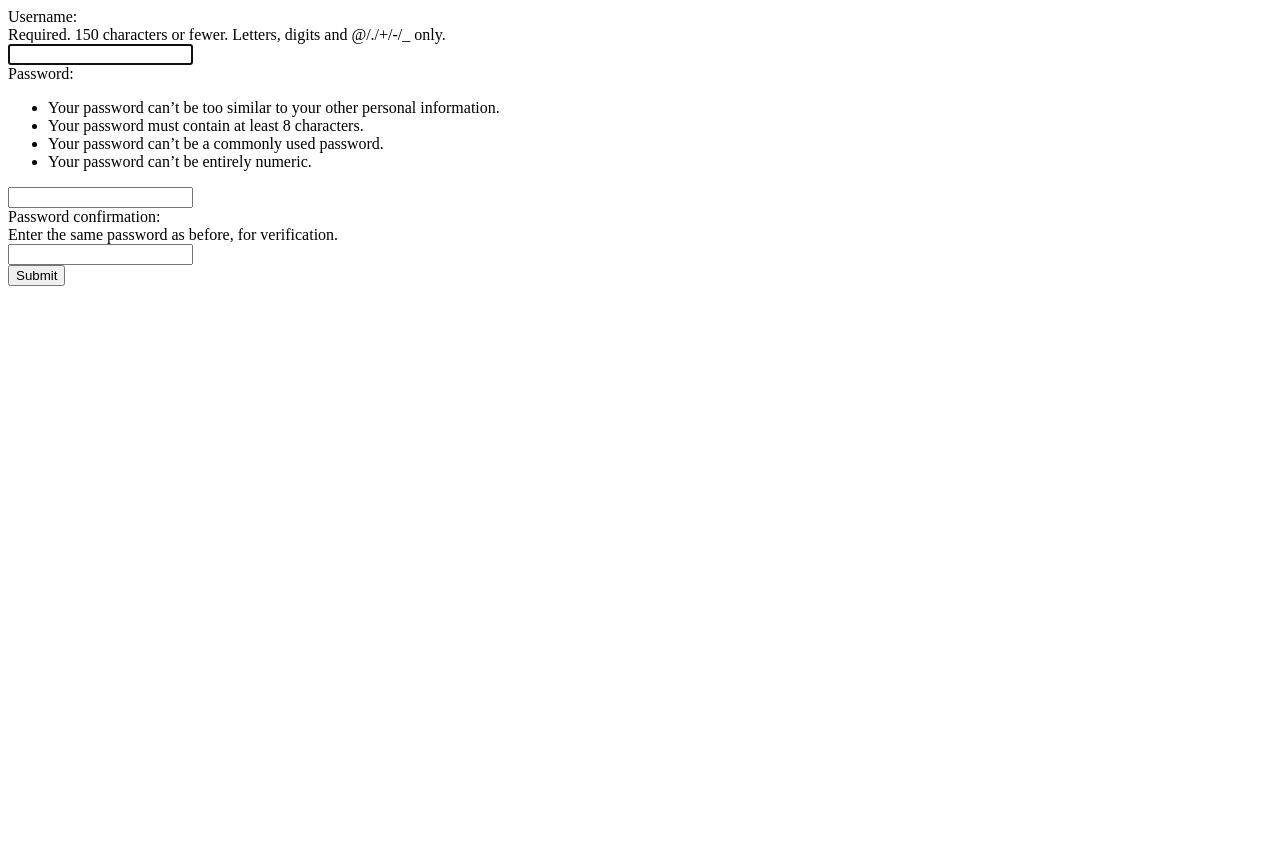
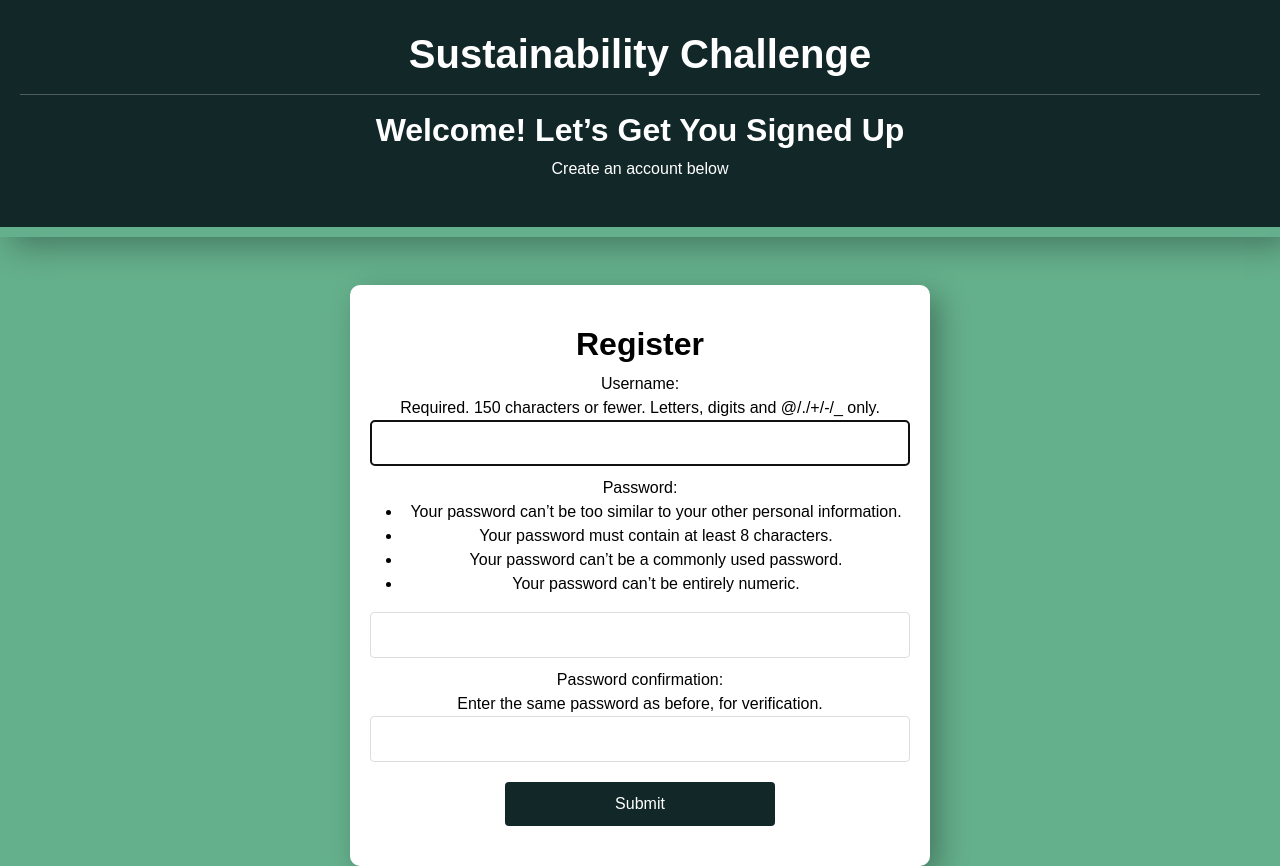
Before and after one commit to harrymcrae/engineering-project, a Django app: page /accounts/register/ in a window 1280 px wide. Before the commit the page ends 286 px from the top, so only its background shows below. Run offline with Django 5.2, Linux system fonts and the light colour scheme.

Commit message:
Adding Registration Page and Start of Dashboard Page
Adding Fully Functional Registration page that matches the theme of the login page. Also adding a start layout of the dashboard (which is in early development)

```diff
--- a/accounts/templates/registration/register.html
+++ b/accounts/templates/registration/register.html
@@ -1,5 +1,85 @@
-<form method=POST>
-    {% csrf_token %}
-    {{form}}
-    <button type="submit">Submit</button>
-</form>
+<!DOCTYPE html>
+<html lang="en">
+<head>
+    <meta charset="UTF-8">
+    <meta name="viewport" content="width=device-width, initial-scale=1.0">
+    <title>Sustainability challenge</title>
+    <link rel="stylesheet" href="https://cdn.jsdelivr.net/npm/bootstrap@5.3.0/dist/css/bootstrap.min.css">
+    <style>
+        :root {
+            --primary-color: #122728; /* Dark Green */
+            --secondary-color: #65B08C; /* Light Green */
+            --text-color: black;
+            --hover-color: #1E6F43;
+        }
+        body {
+            font-family: Arial, sans-serif;
+            background-color: var(--secondary-color);
+            color: var(--text-color);
+        }
+
+        .register-container {
+            background-color: white;
+            padding: 40px 20px;
+            border-radius: 10px;
+            box-shadow: 10px 10px 30px rgba(0, 0, 0, 0.3);
+            width: 580px;
+            text-align: center;
+            margin: auto;
+        }
+        .register-container input {
+            width: 100%;
+            padding: 10px;
+            margin-bottom: 10px;
+            border: 1px solid #ddd;
+            border-radius: 4px;
+        }
+        .register-container button {
+            padding: 10px 110px;
+            margin-top: 10px;
+            background-color: var(--primary-color);
+            color: white;
+            border: none;
+            border-radius: 4px;
+            cursor: pointer;
+        }
+        .register-container button:hover {
+            background-color: var(--secondary-color);
+            transform: scale(1.05);
+        }
+        .hero {
+            background: var(--primary-color);
+            color: white;
+            padding: 30px 20px;
+            box-shadow: 10px 10px 30px rgba(0, 0, 0, 0.3);
+            text-align: center;
+            border-bottom: 10px solid var(--secondary-color);
+        }
+
+    </style>
+</head>
+<body>
+
+    <!-- Hero -->
+    <header class="hero">
+        <h1><b>Sustainability Challenge</b></h1>
+        <hr>
+        <h2><b>Welcome! Let’s Get You Signed Up</b></h2>
+        <p>Create an account below</p>
+    </header>
+
+
+    <!-- Register Box-->
+    <section class="container d-flex justify-content-center align-items-center mt-5">
+        <div class="register-container">
+            <h2><b>Register</b></h2>
+            <form method=POST>
+                {% csrf_token %}
+                {{form}}
+                <button type="submit">Submit</button>
+            </form>
+        </div>
+    </section>
+
+</body>
+</html>
--- a/dashboard/views.py
+++ b/dashboard/views.py
@@ -4,3 +4,6 @@ from django.contrib.auth.decorators import login_required
 @login_required
 def dashboard_page(request):
     return render(request, 'dashboard.html')
+
+def profile_view(request):
+    return render(request, 'dashboard.html', {'username': request.user.username})
```
Also changed, not shown: dashboard/templates/dashboard.html (+90 -12 lines).
